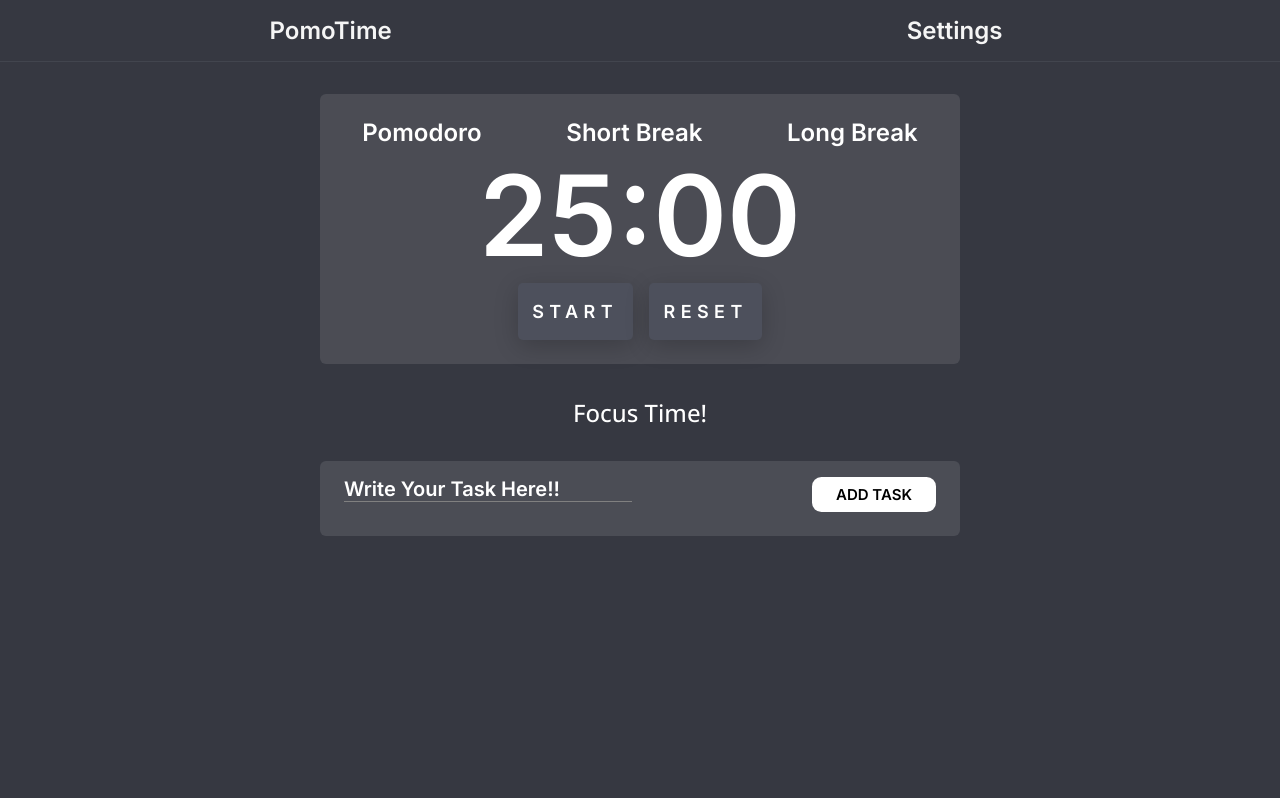
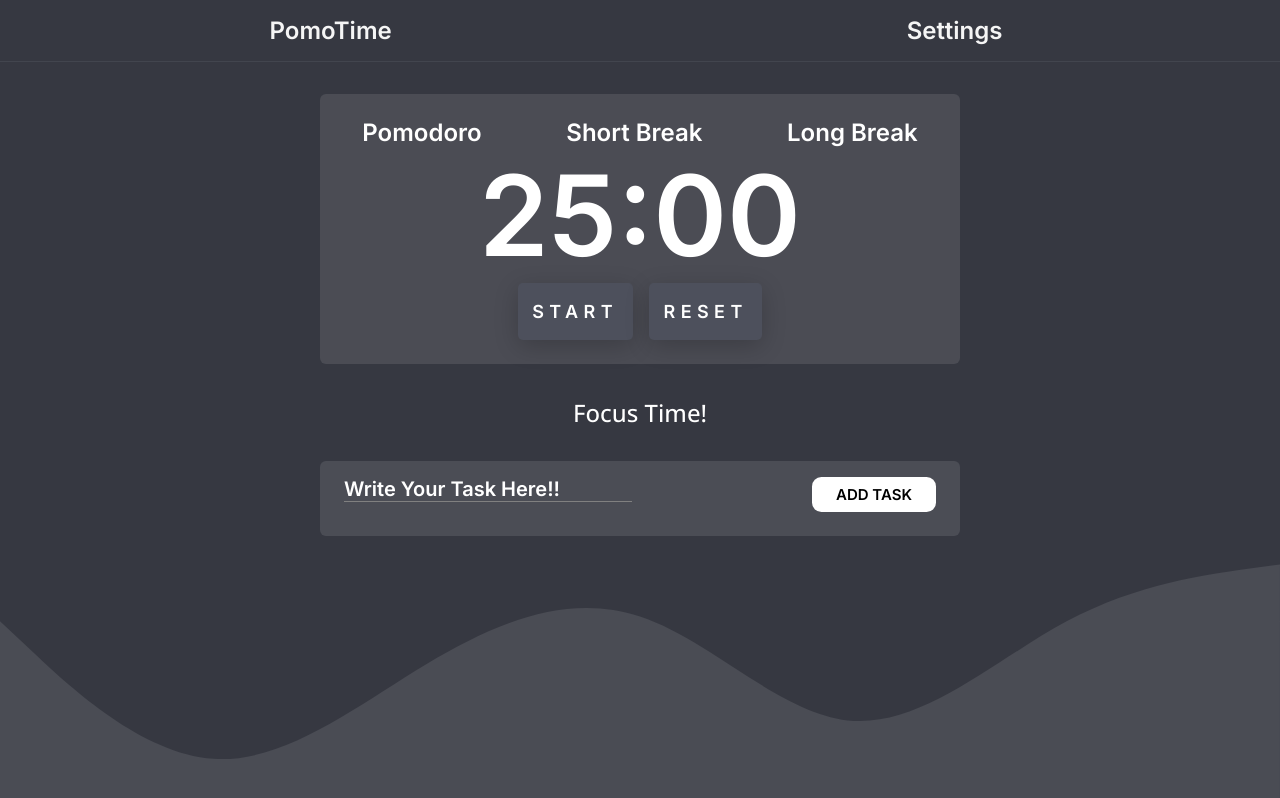
Before and after one commit to Neel2107/PomoTIme, a React (Vite) app: page / in a window 1280 px wide. Shown: the top 798 px of the page. Built offline with nearby package versions, Linux system fonts and the light colour scheme.

Commit message:
svg background added

```diff
--- a/src/Components/Todo.jsx
+++ b/src/Components/Todo.jsx
@@ -7,7 +7,6 @@
 
   const [tasks, setTasks] = useState([]);
   const [taskInput, setTaskInput] = useState("");
-  // const [items, setitems] = useState(getLocalData())
   const handleTaskInput = (event) => {
 
     setTaskInput(event.target.value);
@@ -31,9 +30,6 @@
   };
 
   const editTask = (index, updatedTask,event) => {
-    // if(event.target.value.length === 0){
-    //   alert
-    // }else{
 
     if(updatedTask.length  != 0 )
       setTasks(
@@ -47,7 +43,6 @@
       else{
         alert("Enter some input!!")
       }
-    // }
 
   };
 
@@ -94,13 +89,13 @@
         </div>
         </ul>
         </div>
-      {/* <svg xmlns="http://www.w3.org/2000/svg" viewBox="0 0 1440 320">
+      <svg xmlns="http://www.w3.org/2000/svg" viewBox="0 0 1440 320">
         <path
           fill="#4a4c54"
           fill-opacity="1"
           d="M0,96L40,133.3C80,171,160,245,240,250.7C320,256,400,192,480,144C560,96,640,64,720,90.7C800,117,880,203,960,208C1040,213,1120,139,1200,96C1280,53,1360,43,1400,37.3L1440,32L1440,320L1400,320C1360,320,1280,320,1200,320C1120,320,1040,320,960,320C880,320,800,320,720,320C640,320,560,320,480,320C400,320,320,320,240,320C160,320,80,320,40,320L0,320Z"
         ></path>
-      </svg> */}
+      </svg>
     </div>
   );
 };
```
